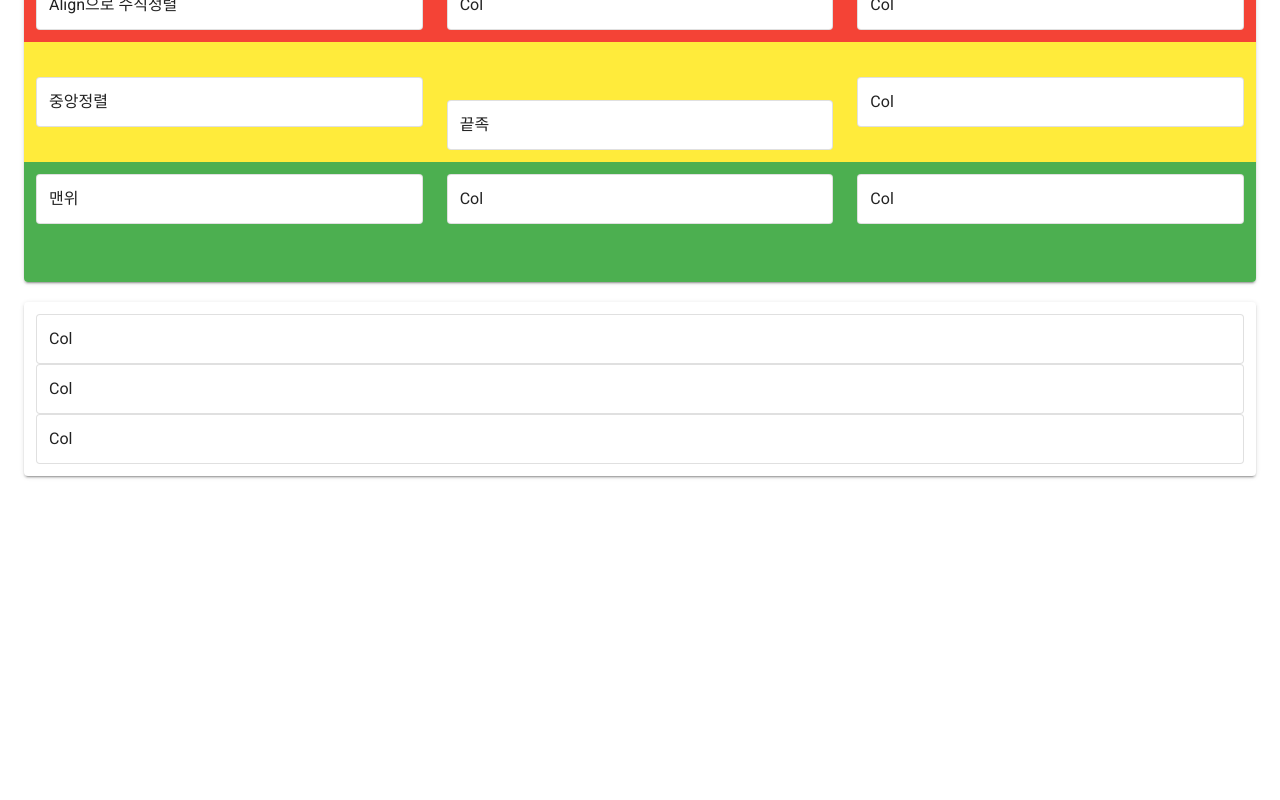
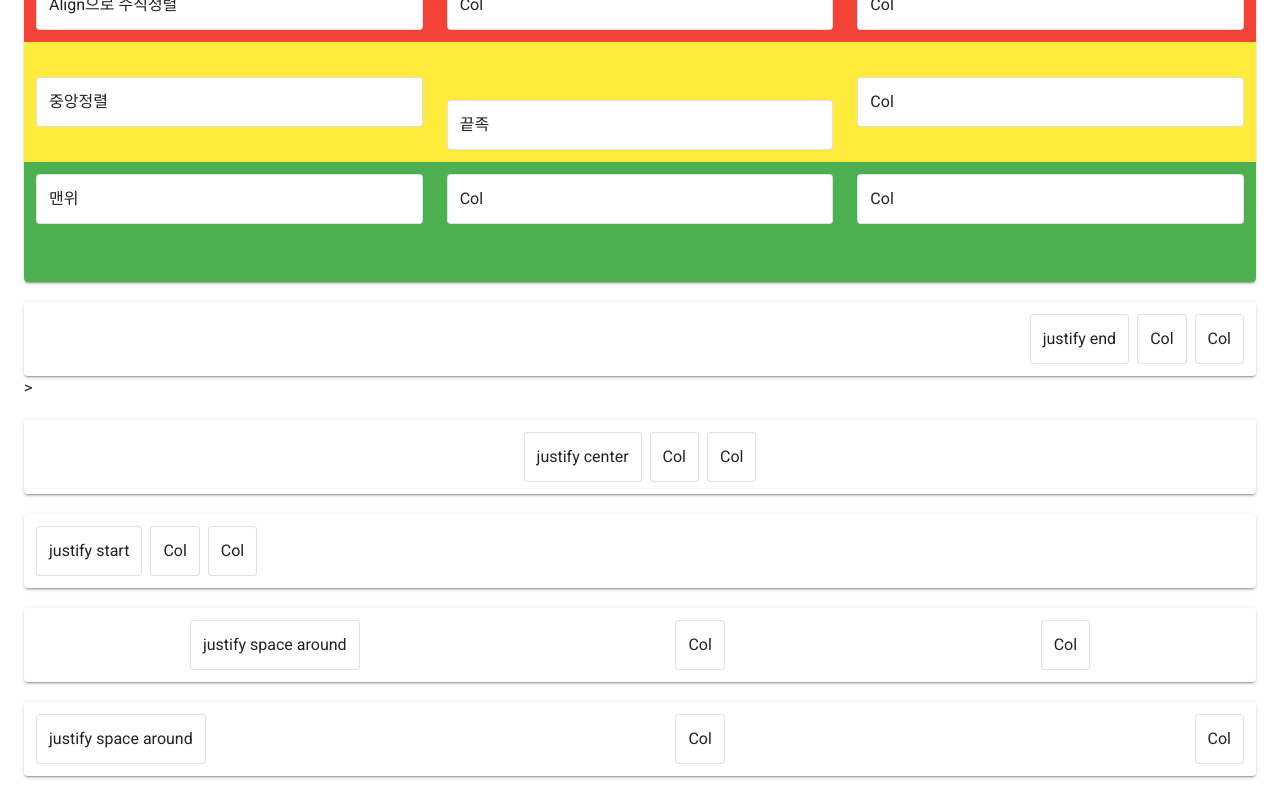
Before and after one commit to dkaskgkdua/vuetify-admin-template, a Vue app: page /grid-system in a window 1280 px wide. Shown: the part 314-1114 px from the top of the page. Before the commit the page ends 814 px from the top, so only its background shows below. Built offline with nearby package versions, Linux system fonts and the light colour scheme.

Commit message:
vuetify justify 활용

```diff
--- a/src/App.vue
+++ b/src/App.vue
@@ -59,7 +59,8 @@ export default {
     drawer: false,
     items: [
       { title: 'Dashboard', icon: 'mdi-view-dashboard', to: '/' },
-      { title: 'Photos', icon: 'mdi-image', to:'/grid-system' },
+      { title: 'GridSystem', icon: 'mdi-image', to:'/grid-system' },
+      { title: 'GridListPage', icon: 'mdi-image', to:'/grid-list-page' },
     ],
     right: null,
   }),
--- a/src/router/index.js
+++ b/src/router/index.js
@@ -2,6 +2,7 @@ import Vue from 'vue'
 import VueRouter from 'vue-router'
 import Dashboard from '@/views/Dashboard'
 import GridSystem from '@/views/GridSystem'
+import GridListPage from '@/views/GridListPage'
 
 Vue.use(VueRouter)
 
@@ -15,6 +16,12 @@ const routes = [
         path: '/grid-system',
         name: 'GridSystem',
         component: GridSystem
+    },
+    {
+        path: '/grid-list-page',
+        name: 'GridListPage',
+        component: GridListPage
+
     }
 ]
 
--- /dev/null
+++ b/src/views/GridListPage.vue
@@ -0,0 +1,31 @@
+<template>
+  <v-container>
+    <v-row>
+      <v-col
+        v-for="count in 12"
+        :key="count"
+        cols="12"
+        sm="6"
+        md="4"
+        lg="3"
+      >
+       <v-card
+        class="pa-3"
+        outlined
+       >
+         Col
+       </v-card>
+      </v-col>
+    </v-row>
+  </v-container>
+</template>
+
+<script>
+export default {
+  name: "GridListPage"
+}
+</script>
+
+<style scoped>
+
+</style>
--- a/src/views/GridSystem.vue
+++ b/src/views/GridSystem.vue
@@ -116,28 +116,183 @@
       </v-row>
     </v-card>
     <v-card class="mt-5 pa-3">
-      <v-layout>
-        <v-flex>
-          <v-card class="pa-3" outlined>
+      <v-row
+        justify="end"
+        dense
+      >
+        <v-col cols="auto">
+          <v-card
+            class="pa-3"
+            outlined
+          >
+            justify end
+          </v-card>
+        </v-col>
+        <v-col cols="auto">
+          <v-card
+            class="pa-3"
+            outlined
+          >
             Col
           </v-card>
-        </v-flex>
-      </v-layout>
-      <v-layout>
-        <v-flex>
-          <v-card class="pa-3" outlined>
+        </v-col>
+        <v-col cols="auto">
+          <v-card
+            class="pa-3"
+            outlined
+          >
             Col
           </v-card>
-        </v-flex>
-      </v-layout>
-      <v-layout>
-        <v-flex>
-          <v-card class="pa-3" outlined>
+        </v-col>
+      </v-row>
+    </v-card>>
+    <v-card class="mt-5 pa-3">
+      <v-row
+        justify="center"
+        dense
+      >
+        <v-col cols="auto">
+          <v-card
+            class="pa-3"
+            outlined
+          >
+            justify center
+          </v-card>
+        </v-col>
+        <v-col cols="auto">
+          <v-card
+            class="pa-3"
+            outlined
+          >
             Col
           </v-card>
-        </v-flex>
-      </v-layout>
+        </v-col>
+        <v-col cols="auto">
+          <v-card
+            class="pa-3"
+            outlined
+          >
+            Col
+          </v-card>
+        </v-col>
+      </v-row>
     </v-card>
+    <v-card class="mt-5 pa-3">
+      <v-row
+        justify="start"
+        dense
+      >
+        <v-col cols="auto">
+          <v-card
+            class="pa-3"
+            outlined
+          >
+            justify start
+          </v-card>
+        </v-col>
+        <v-col cols="auto">
+          <v-card
+            class="pa-3"
+            outlined
+          >
+            Col
+          </v-card>
+        </v-col>
+        <v-col cols="auto">
+          <v-card
+            class="pa-3"
+            outlined
+          >
+            Col
+          </v-card>
+        </v-col>
+      </v-row>
+    </v-card>
+    <v-card class="mt-5 pa-3">
+      <v-row
+        justify="space-around"
+        dense
+      >
+        <v-col cols="auto">
+          <v-card
+            class="pa-3"
+            outlined
+          >
+            justify space around
+          </v-card>
+        </v-col>
+        <v-col cols="auto">
+          <v-card
+            class="pa-3"
+            outlined
+          >
+            Col
+          </v-card>
+        </v-col>
+        <v-col cols="auto">
+          <v-card
+            class="pa-3"
+            outlined
+          >
+            Col
+          </v-card>
+        </v-col>
+      </v-row>
+    </v-card>
+    <v-card class="mt-5 pa-3">
+      <v-row
+        justify="space-between"
+        dense
+      >
+        <v-col cols="auto">
+          <v-card
+            class="pa-3"
+            outlined
+          >
+            justify space around
+          </v-card>
+        </v-col>
+        <v-col cols="auto">
+          <v-card
+            class="pa-3"
+            outlined
+          >
+            Col
+          </v-card>
+        </v-col>
+        <v-col cols="auto">
+          <v-card
+            class="pa-3"
+            outlined
+          >
+            Col
+          </v-card>
+        </v-col>
+      </v-row>
+    </v-card>
+<!--    <v-card class="mt-5 pa-3">-->
+<!--      <v-layout>-->
+<!--        <v-flex>-->
+<!--          <v-card class="pa-3" outlined>-->
+<!--            Col-->
+<!--          </v-card>-->
+<!--        </v-flex>-->
+<!--      </v-layout>-->
+<!--      <v-layout>-->
+<!--        <v-flex>-->
+<!--          <v-card class="pa-3" outlined>-->
+<!--            Col-->
+<!--          </v-card>-->
+<!--        </v-flex>-->
+<!--      </v-layout>-->
+<!--      <v-layout>-->
+<!--        <v-flex>-->
+<!--          <v-card class="pa-3" outlined>-->
+<!--            Col-->
+<!--          </v-card>-->
+<!--        </v-flex>-->
+<!--      </v-layout>-->
+<!--    </v-card>-->
   </v-container>
 </template>
 
```
